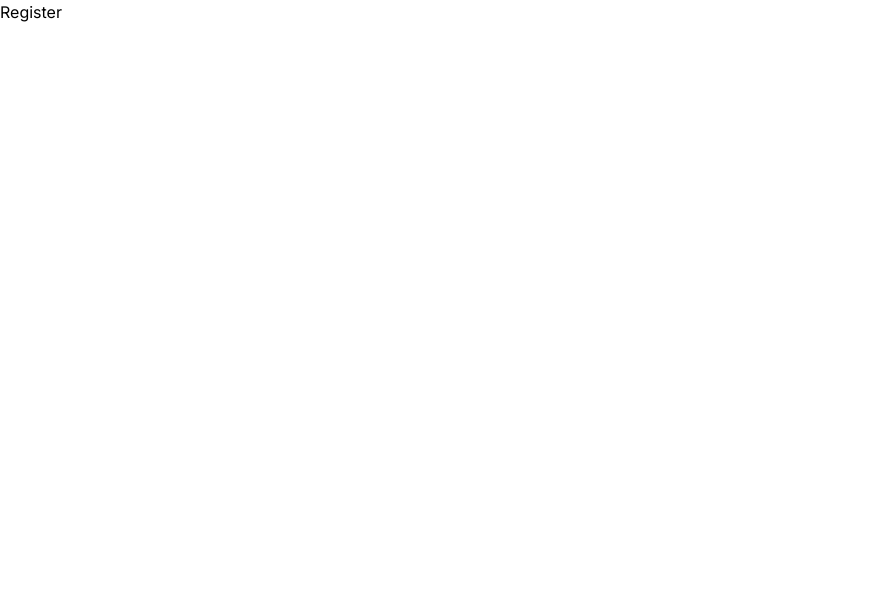
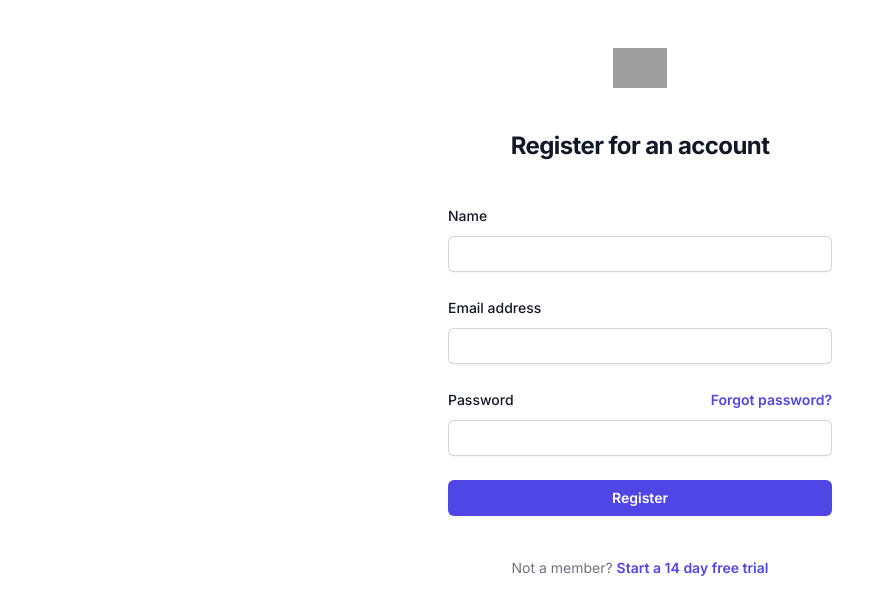
Before and after one commit to simrin3308/NextAuth, a Next.js app: page /register in a window 1280 px wide. Shown: the top 614 px of the page, without its empty margins (0-894 px from the left). Built offline with nearby package versions, Linux system fonts and the light colour scheme; grey boxes are pictures that could not be loaded.

Commit message:
frontend register page done

```diff
--- a/app/(site)/register/page.jsx
+++ b/app/(site)/register/page.jsx
@@ -1,7 +1,132 @@
-import React from "react";
+"use client";
 
-const Register = () => {
-  return <div>Register</div>;
-};
+import { useState } from "react";
+import axios from "axios";
 
-export default Register;
+export default function Register() {
+  const [data, setData] = useState({
+    name: "",
+    email: "",
+    password: "",
+  });
+
+  const registerUser = async (e) => {
+    e.preventDefault()
+
+
+
+  };
+
+  return (
+    <>
+      <div className="flex min-h-full flex-1 flex-col justify-center px-6 py-12 lg:px-8">
+        <div className="sm:mx-auto sm:w-full sm:max-w-sm">
+          <img
+            className="mx-auto h-10 w-auto"
+            src="https://tailwindui.com/img/logos/mark.svg?color=indigo&shade=600"
+            alt="Your Company"
+          />
+          <h2 className="mt-10 text-center text-2xl font-bold leading-9 tracking-tight text-gray-900">
+            Register for an account
+          </h2>
+        </div>
+
+        <div className="mt-10 sm:mx-auto sm:w-full sm:max-w-sm">
+          <form className="space-y-6" onSubmit={registerUser}>
+            <div>
+              <label
+                htmlFor="name"
+                className="block text-sm font-medium leading-6 text-gray-900"
+              >
+                Name
+              </label>
+              <div className="mt-2">
+                <input
+                  id="name"
+                  name="name"
+                  type="text"
+                  required
+                  value={data.name}
+                  onChange={(e) => setData({ ...data, name: e.target.value })}
+                  className="block w-full rounded-md border-0 py-1.5 text-gray-900 shadow-sm ring-1 ring-inset ring-gray-300 placeholder:text-gray-400 focus:ring-2 focus:ring-inset focus:ring-indigo-600 sm:text-sm sm:leading-6"
+                />
+              </div>
+            </div>
+            <div>
+              <label
+                htmlFor="email"
+                className="block text-sm font-medium leading-6 text-gray-900"
+              >
+                Email address
+              </label>
+              <div className="mt-2">
+                <input
+                  id="email"
+                  name="email"
+                  type="email"
+                  autoComplete="email"
+                  required
+                  value={data.email}
+                  onChange={(e) => setData({ ...data, email: e.target.value })}
+                  className="block w-full rounded-md border-0 py-1.5 text-gray-900 shadow-sm ring-1 ring-inset ring-gray-300 placeholder:text-gray-400 focus:ring-2 focus:ring-inset focus:ring-indigo-600 sm:text-sm sm:leading-6"
+                />
+              </div>
+            </div>
+
+            <div>
+              <div className="flex items-center justify-between">
+                <label
+                  htmlFor="password"
+                  className="block text-sm font-medium leading-6 text-gray-900"
+                >
+                  Password
+                </label>
+                <div className="text-sm">
+                  <a
+                    href="#"
+                    className="font-semibold text-indigo-600 hover:text-indigo-500"
+                  >
+                    Forgot password?
+                  </a>
+                </div>
+              </div>
+              <div className="mt-2">
+                <input
+                  id="password"
+                  name="password"
+                  type="password"
+                  autoComplete="current-password"
+                  required
+                  value={data.password}
+                  onChange={(e) =>
+                    setData({ ...data, password: e.target.value })
+                  }
+                  className="block w-full rounded-md border-0 py-1.5 text-gray-900 shadow-sm ring-1 ring-inset ring-gray-300 placeholder:text-gray-400 focus:ring-2 focus:ring-inset focus:ring-indigo-600 sm:text-sm sm:leading-6"
+                />
+              </div>
+            </div>
+
+            <div>
+              <button
+                type="submit"
+                className="flex w-full justify-center rounded-md bg-indigo-600 px-3 py-1.5 text-sm font-semibold leading-6 text-white shadow-sm hover:bg-indigo-500 focus-visible:outline focus-visible:outline-2 focus-visible:outline-offset-2 focus-visible:outline-indigo-600"
+              >
+                Register
+              </button>
+            </div>
+          </form>
+
+          <p className="mt-10 text-center text-sm text-gray-500">
+            Not a member?{" "}
+            <a
+              href="#"
+              className="font-semibold leading-6 text-indigo-600 hover:text-indigo-500"
+            >
+              Start a 14 day free trial
+            </a>
+          </p>
+        </div>
+      </div>
+    </>
+  );
+}
--- a/package.json
+++ b/package.json
@@ -12,6 +12,7 @@
     "@next-auth/prisma-adapter": "^1.0.7",
     "@prisma/client": "^4.16.0",
     "autoprefixer": "10.4.14",
+    "axios": "^1.4.0",
     "bcrypt": "^5.1.0",
     "eslint": "8.43.0",
     "eslint-config-next": "13.4.7",
```
Also changed, not shown: 2 other files (tests, documents, lock files or other folders).
